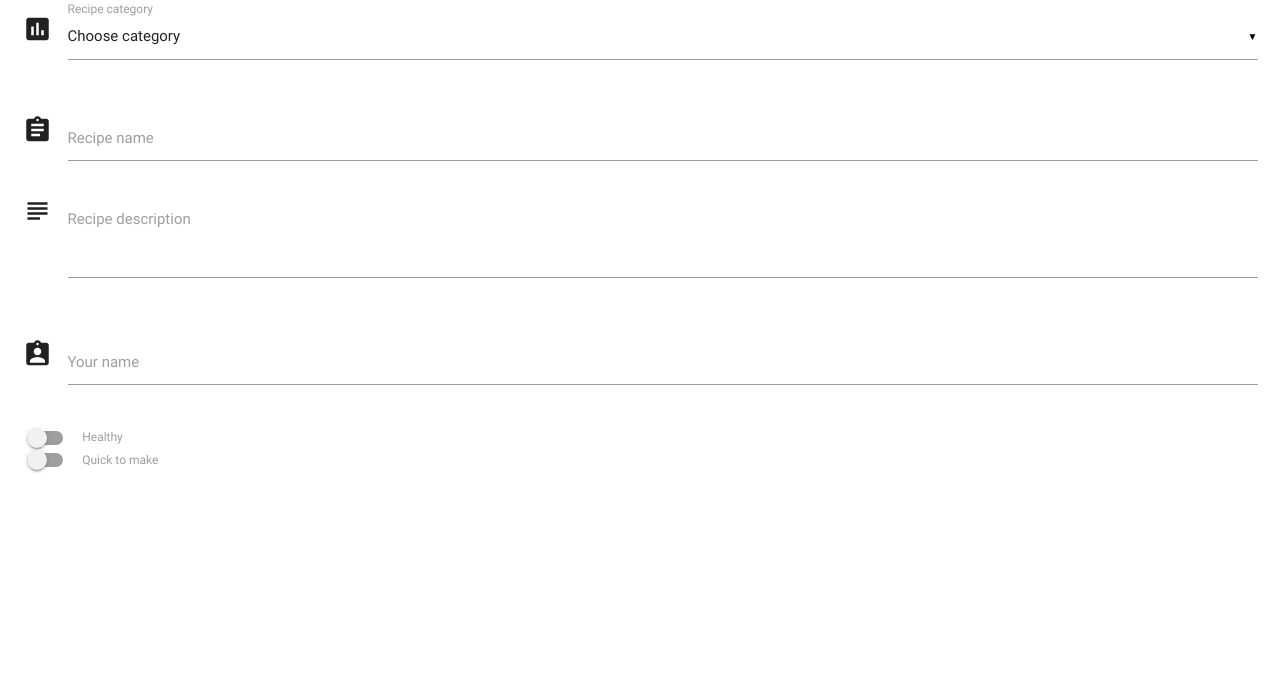
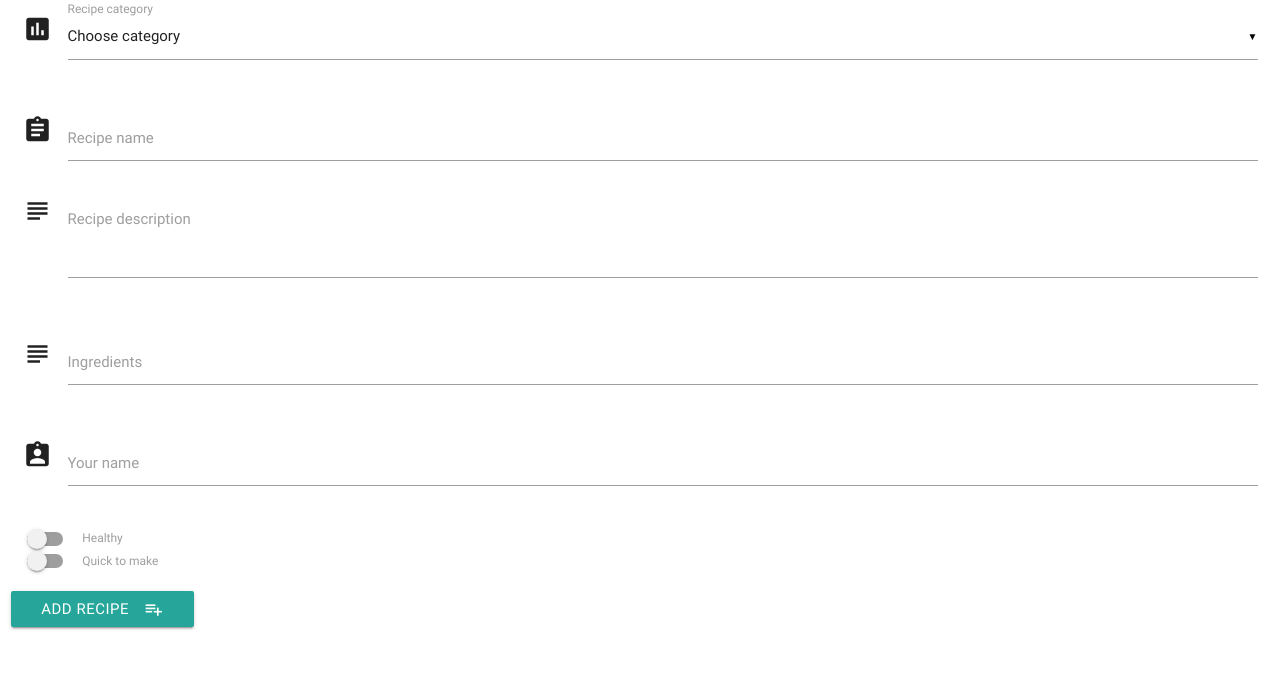
Before and after one commit to andber6/MilestoneProject3-HealthyRecipes, a Flask app: page /add_recipe in a window 1280 px wide. Shown: the part 89-775 px from the top of the page. Run offline with Flask 2, Linux system fonts and the light colour scheme; data that the repository does not hold is empty; some libraries are stand-ins or nearby versions.

Commit message:
Routing works now. Fixed styling on buttons

```diff
--- a/app.py
+++ b/app.py
@@ -20,7 +20,7 @@ mongo = PyMongo(app)
 def get_recipes():
     _recipes = mongo.db.Creative_recipes.find()
     recipe_list = [recipe for recipe in _recipes]
-    return render_template("recipes.html",
+    return render_template('recipes.html',
                             recipes = recipe_list)
 
 @app.route('/add_recipe')
@@ -30,7 +30,15 @@ def add_task():
     return render_template('addrecipe.html',
                            categories=mongo.db.navigation.find())
 
+@app.route('/insert_recipe', methods=['POST'])
+def insert_recipe():
+    recipes = mongo.db.Creative_recipes
+    recipes.insert_one(request.form.to_dict())
+    return redirect(url_for('get_recipes'))
+
+
 if __name__ == "__main__":
-    app.run(host=os.environ.get('IP'),
+    # app.run(host=os.environ.get('IP'),
+    app.run(host="0.0.0.0",
         port=os.environ.get('PORT'),
         debug=True)
--- /dev/null
+++ b/static/css/styles.css
@@ -0,0 +1,7 @@
+.btn_small {
+    height: 24px;
+    width: 60px;
+    line-height: 24px;
+    margin: 5px 5px;
+    padding: 0 0.5em;
+}
--- a/templates/addrecipe.html
+++ b/templates/addrecipe.html
@@ -2,7 +2,7 @@
 
 <h3>Add recipe</h3>
 <div class="row">
-    <form action="" method="POST" class="col s12">
+    <form action="{{url_for('insert_recipe')}}" method="POST" class="col s12">
     <div class="row">
     <div class="input-field col s12">
     <i class="material-icons prefix">poll</i>
@@ -31,8 +31,16 @@
 
         <div class="row">
         <div class="input-field col s12">
+          <i class="material-icons prefix">subject</i>
+          <input id="ingredients" name="ingredients" type="text" class="validate"></textarea>
+          <label for="ingredients">Ingredients</label>
+        </div>
+        </div>
+
+        <div class="row">
+        <div class="input-field col s12">
           <i class="material-icons prefix">assignment_ind</i>
-          <input id="submittedBy" name="submittedBy" class="validate"></textarea>
+          <input id="submittedBy" name="submittedBy" type="text" class="validate"></textarea>
           <label for="submittedBy">Your name</label>
         </div>
         </div>
@@ -45,6 +53,7 @@
       Healthy
     </label>
   </div>
+  <div class="row">
   <div class="switch">
     <label>
       <input id="quickToMake" name="quickToMake" type="checkbox">
@@ -52,6 +61,12 @@
       Quick to make
     </label>
   </div>
+  </div>
+  <div class="row">
+  <button class="btn waves-effect waves-light" type="submit" name="action">Add recipe
+  <i class="material-icons right">playlist_add</i>
+  </button>
+  </div>
       </div>
       </div>
     </form>
--- a/templates/base.html
+++ b/templates/base.html
@@ -6,6 +6,7 @@
     <meta http-equiv="X-UA-Compatible" content="ie=edge">
     <link href="https://fonts.googleapis.com/icon?family=Material+Icons" rel="stylesheet">
     <link rel="stylesheet"  href="https://cdnjs.cloudflare.com/ajax/libs/materialize/0.100.2/css/materialize.min.css">
+    <link rel="stylesheet" href="{{url_for('static', filename='css/styles.css')}}" type="text/css">
     <title>Document</title>
 </head>
 <body>
```
Also changed, not shown: templates/recipes.html (+19 -7 lines).
